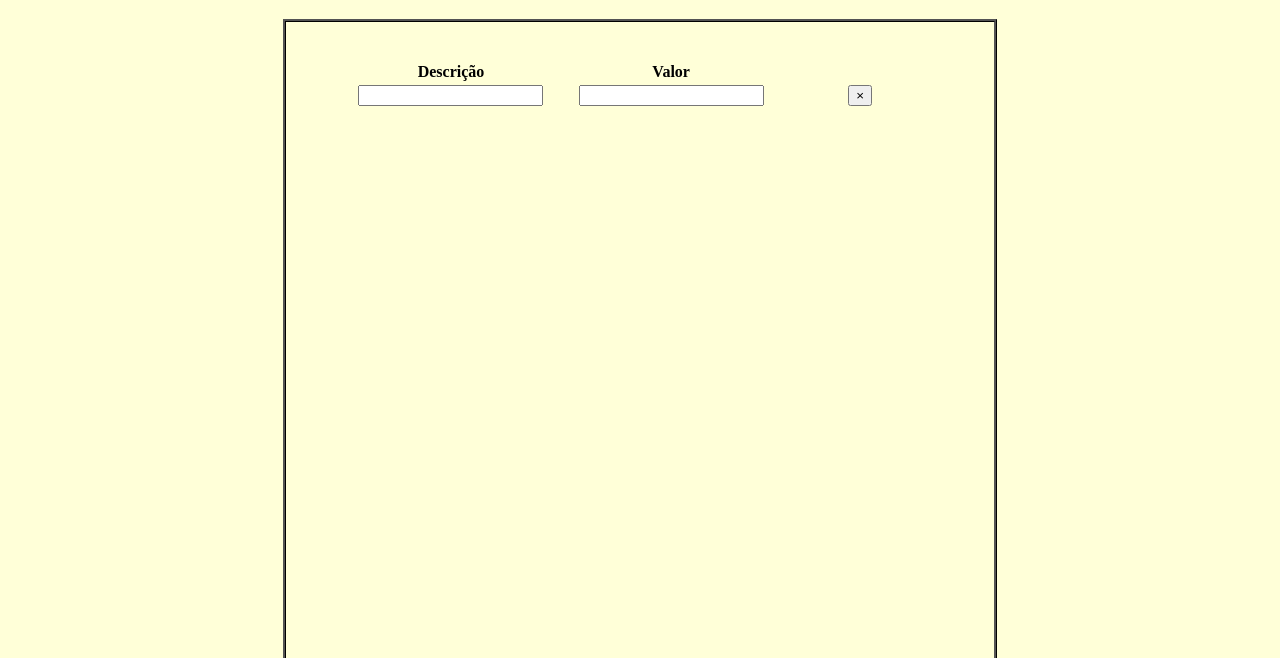
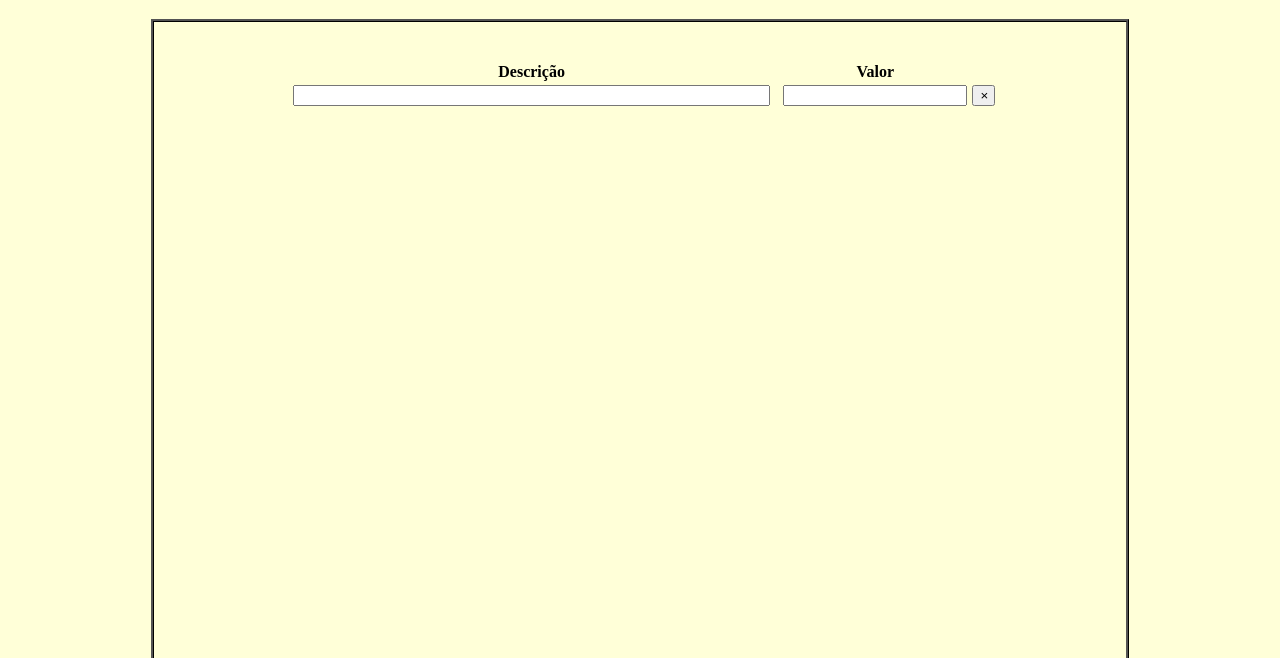
Before and after one commit to organizacaopessoalfinancas/organizacaopessoalfinancas.github.io, a plain HTML site: page index.html in a window 1280 px wide. Both pictures are taken after a click on the button "Renda total". Shown: the part 429-1087 px from the top of the page. Drawn offline with Linux system fonts and the light colour scheme.

Commit message:
Add files via upload

```diff
--- a/style.css
+++ b/style.css
@@ -97,12 +97,6 @@ body {
 	color:white;
 	display:inline-block;
 }
-#modal table tr th:nth-child(1), #modal table tr td:nth-child(1) {
-	width:40%;
-}
-#modal table tr th:nth-child(1), #modal table tr td:nth-child(2) {
-	width:30%;
-}
 input[value="Salvar"] {
 	display:block;
 	left:0;
@@ -118,11 +112,17 @@ input[value="Salvar"] {
 	height:70vh;
 	overflow:scroll;
 	border:ridge 3px black;
-	width:fit-content;
 	left:0;
 	right:0;
 	margin:auto;
 	padding:3%;
+	width:70%;
+}
+#divtable table tr th:first-child, #divtable table tr td:first-child {
+	width:70%;
+}
+#divtable table tr input {
+	width:95%;
 }
 .amountbar div span {
 	display:none;
```
